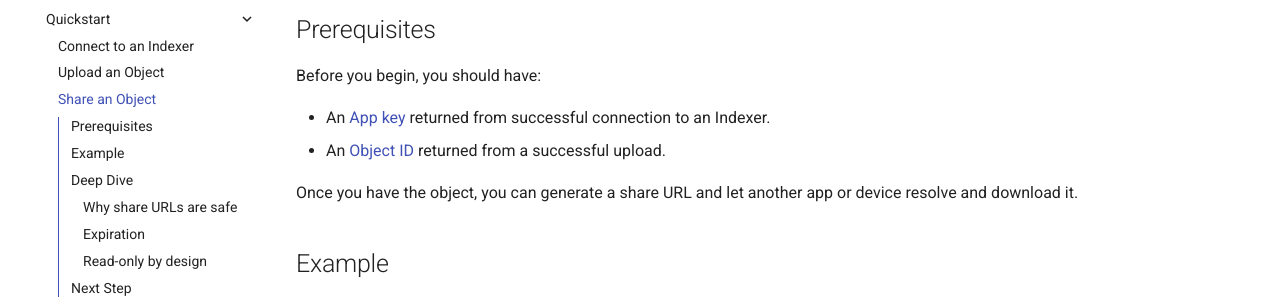
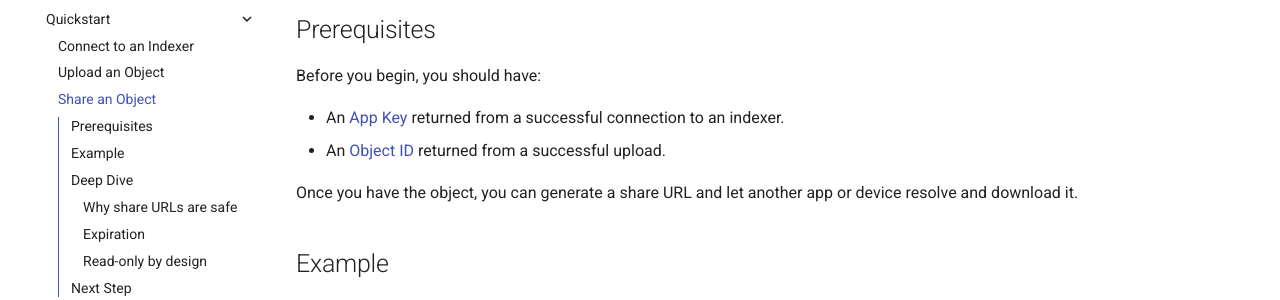
Before and after one commit to SiaFoundation/developer-portal, an MkDocs documentation site: the page built from docs/getting-started/quickstart/share-an-object.md, in a window 1280 px wide and 900 px high, scrolled down 679 px. Shown: the part 152-452 px from the top of the window. Built offline with MkDocs 1.6.1 and Material for MkDocs 9.7.7, drawn with Linux system fonts in a browser that asks for light colours.

```diff
--- a/docs/getting-started/quickstart/share-an-object.md
+++ b/docs/getting-started/quickstart/share-an-object.md
@@ -29,7 +29,7 @@ This enables familiar cloud-sharing workflows—while preserving Sia’s end-to-
 
 Before you begin, you should have:
 
-  * An [App key](./connect-to-an-indexer.md) returned from successful connection to an Indexer.
+  * An [App Key](./connect-to-an-indexer.md) returned from a successful connection to an indexer.
   * An [Object ID](./upload-an-object.md) returned from a successful upload.
 
 Once you have the object, you can generate a share URL and let another app or device resolve and download it.
```
Also changed, not shown: docs/getting-started/quickstart/upload-an-object.md (+1 -1 lines).
